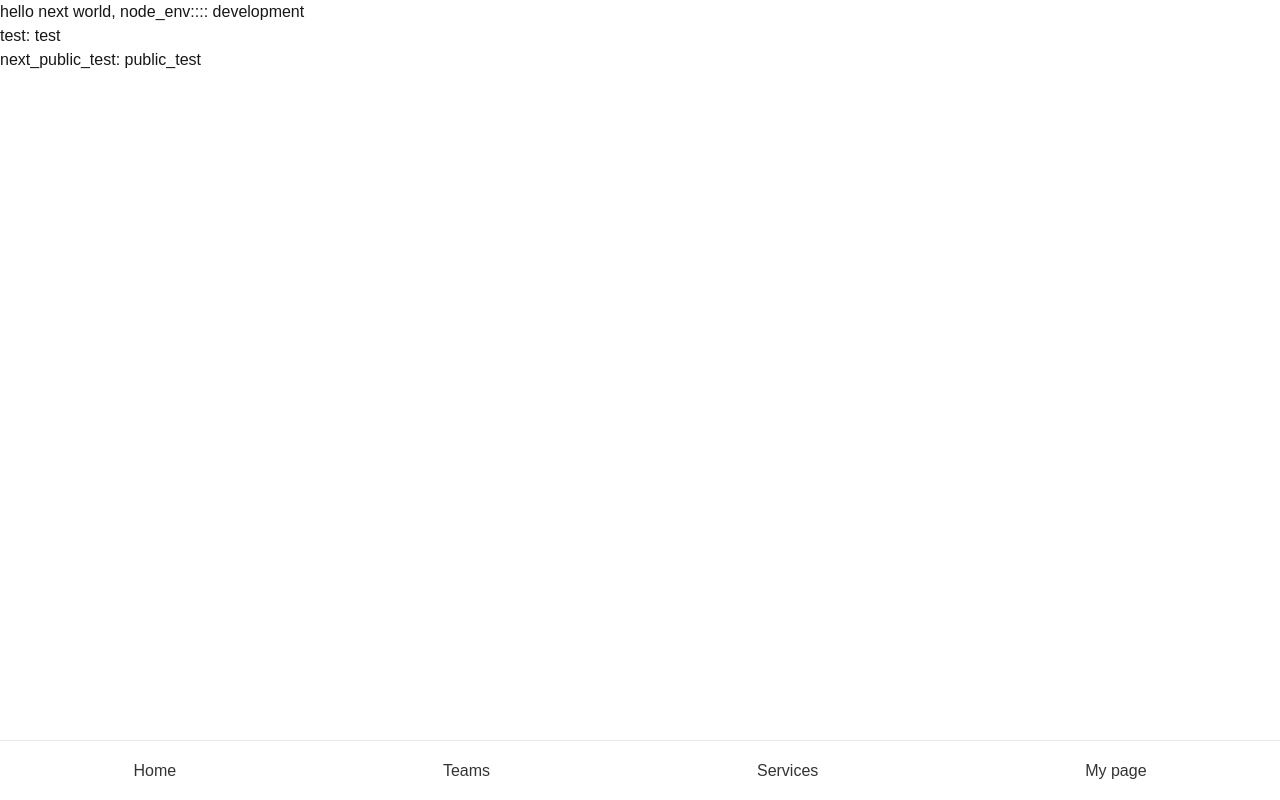
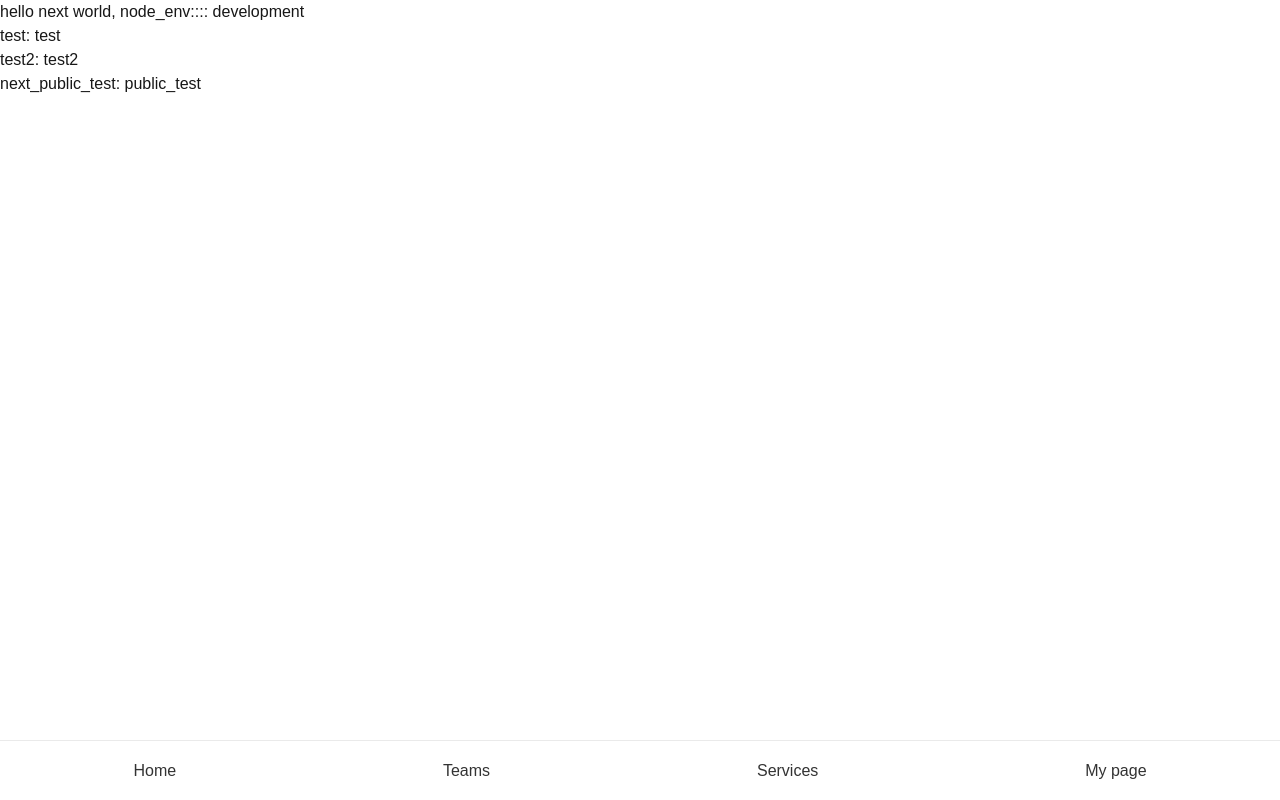
Before and after one commit to kon6443/next-bun, a Next.js app: page / in a window 1280 px wide. Built offline with nearby package versions, Linux system fonts and the light colour scheme.

Commit message:
[next]UPDATE: CI/CD env test

```diff
--- a/src/app/page.tsx
+++ b/src/app/page.tsx
@@ -1,12 +1,16 @@
+"use client";
+
 export default function Home() {
   console.log("==========================================================");
   console.log("test:", process.env.TEST);
+  console.log("test2:", process.env.TEST2);
   console.log("nxst_public_test:", process.env.NEXT_PUBLIC_TEST);
   console.log();
   return (
     <div>
       hello next world, node_env:::: {process.env.NODE_ENV}
       <div>test: {process.env.TEST}</div>
+      <div>test2: {process.env.TEST2}</div>
       <div>next_public_test: {process.env.NEXT_PUBLIC_TEST}</div>
     </div>
   );
```
Also changed, not shown: 1 other file (tests, documents, lock files or other folders).
